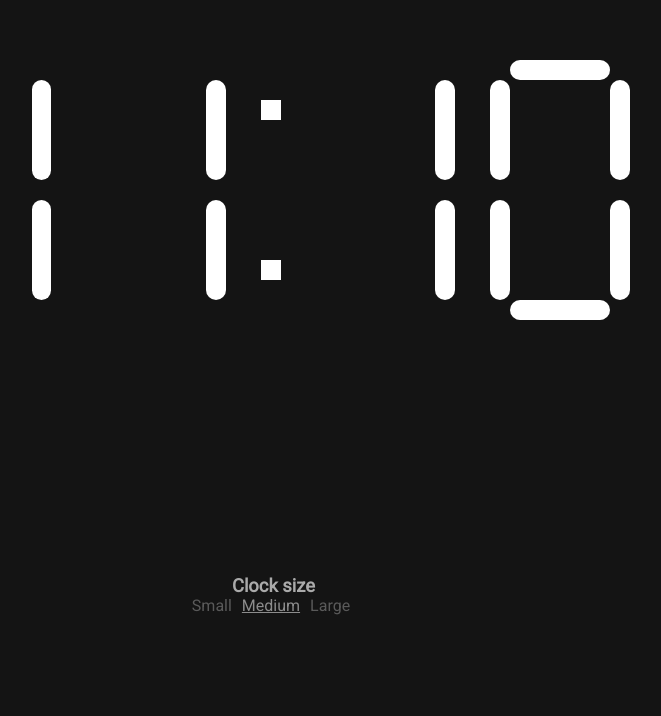
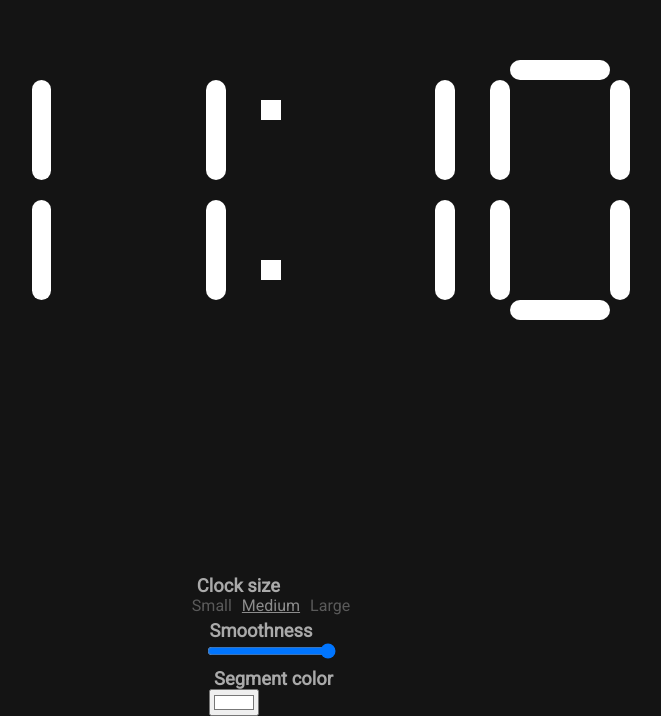
Before and after one commit to dchipp/clock, a plain HTML site: page index.html in a window 1280 px wide. Shown: the part 190-906 px from the top of the page, without its empty margins (369-1030 px from the left). Before the commit the page ends 805 px from the top, so only its background shows below. Drawn offline with Linux system fonts and the light colour scheme.

Commit message:
Added smoothness and color options.

```diff
--- a/index.html
+++ b/index.html
@@ -88,12 +88,23 @@
             </div>
         </div>
         <footer>
+            <div class="size">
+
             <p>Clock size</p>
             <div class="options">
                 <span class="option" id="small" onclick="selectSize(this)">Small</span>
                 <span class="option active" id="medium" onclick="selectSize(this)">Medium</span>
                 <span class="option" id="large" onclick="selectSize(this)">Large</span>
             </div>
+            </div>
+            <div class="roundness">
+                <p>Smoothness</p>
+                <input type="range" name="corner" id="corner" value="100">
+            </div>
+            <div class="color">
+                <p>Segment color</p>
+                <input type="color" name="" id="color" value="#FFFFFF">
+            </div>
         </footer>
 
     </body>
```
